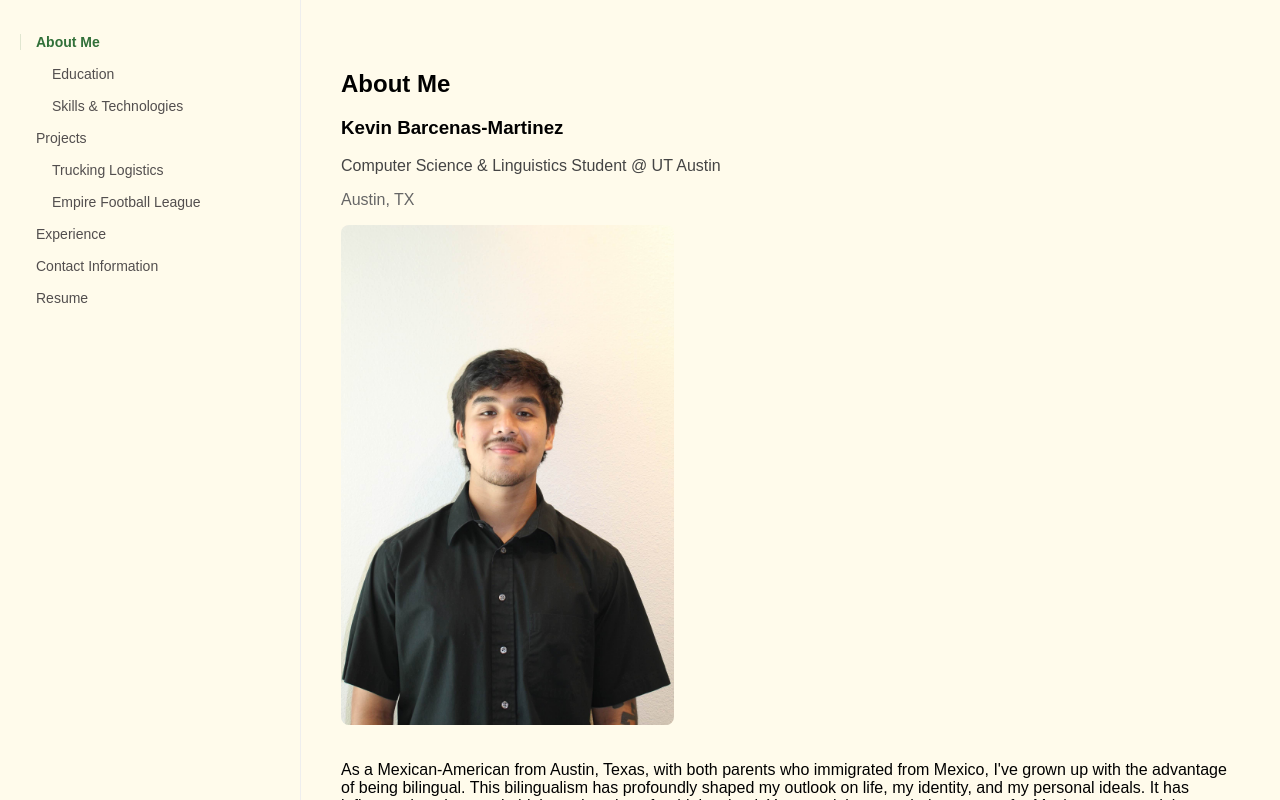
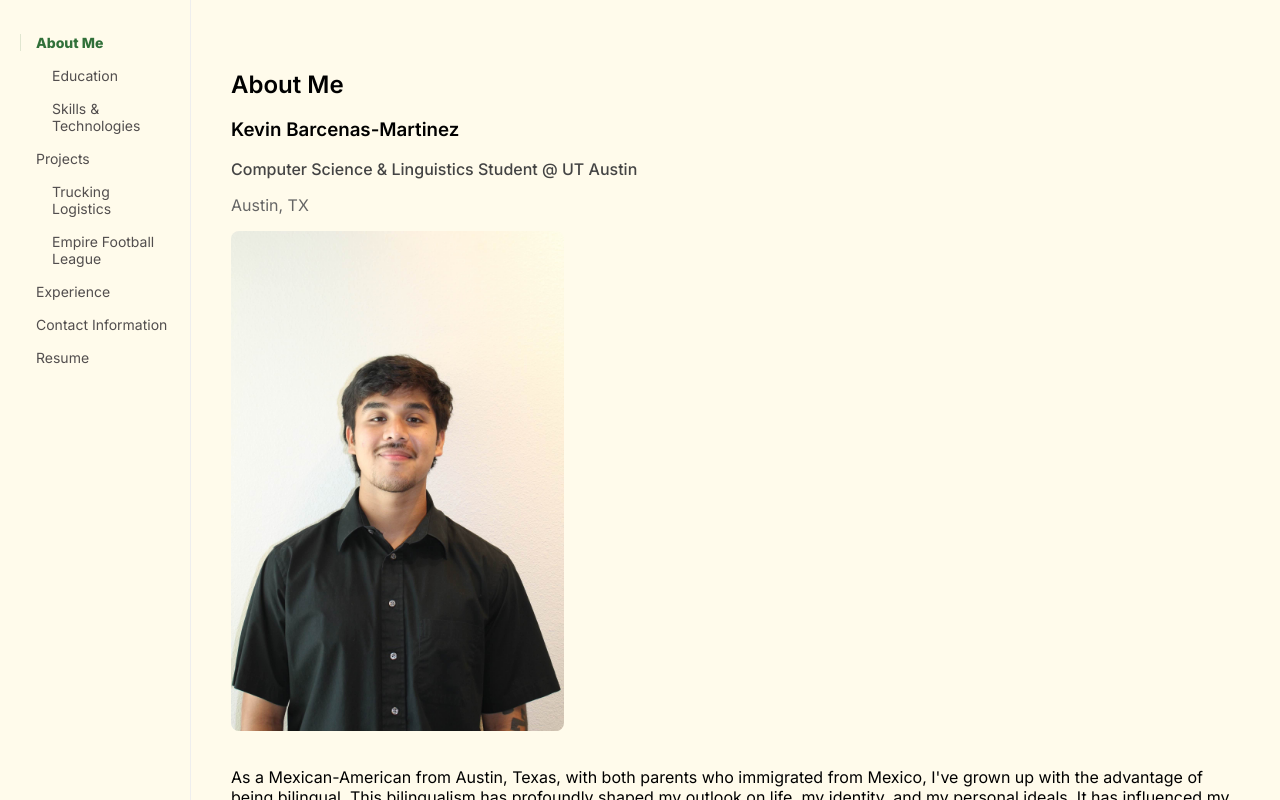
Before and after one commit to kevinbarcenasmtz/kevinbarcenasmtz.github.io, a React (Vite) app: page / in a window 1280 px wide. Built offline with nearby package versions, Linux system fonts and the light colour scheme.

Commit message:
added aniver font to portfolio, color changes, and beginning of refactoring

```diff
--- a/index.html
+++ b/index.html
@@ -2,6 +2,11 @@
 <html lang="en">
   <head>
     <meta charset="UTF-8" />
+    <!-- Preconnect to Google Fonts for better performance -->
+    <link rel="preconnect" href="https://fonts.googleapis.com">
+    <link rel="preconnect" href="https://fonts.gstatic.com" crossorigin>
+    <!-- Import Inter font with multiple weights -->
+    <link href="https://fonts.googleapis.com/css2?family=Inter:wght@400;500;600;700;800&display=swap" rel="stylesheet">
     <link rel="icon" type="image/svg+xml" href="/vite.svg" />
     <meta name="viewport" content="width=device-width, initial-scale=1.0" />
     <title>Kevin Barcenas-Martinez Portfolio</title>
--- a/src/components/resume/resume.css
+++ b/src/components/resume/resume.css
@@ -7,12 +7,19 @@
 
 .profile-section h1 {
   margin-bottom: 0.5rem;
+  font-weight: 700;
+}
+
+.profile-section h3 {
+  font-weight: 600;
 }
 
 .subtitle {
   color: #444;
   margin-bottom: 0.25rem;
+  font-weight: 500;
 }
+
 .headshot {
   border-radius: 8px;
   max-width: 500px;
@@ -27,9 +34,14 @@
   margin-bottom: 2rem;
 }
 
+.education-section h3, .experience-item h3, .project-item h3 {
+  font-weight: 600;
+}
+
 .degree, .company, .project-tech {
   color: #444;
   margin-bottom: 0.5rem;
+  font-weight: 500;
 }
 
 .details {
@@ -46,6 +58,7 @@
 .period, .project-date {
   color: #666;
   font-style: italic;
+  font-weight: 400;
 }
 
 .experience-description li, .project-description li {
@@ -58,6 +71,7 @@
 
 .skill-category h4 {
   margin-bottom: 0.25rem;
+  font-weight: 600;
 }
 
 .contact-info p {
@@ -65,13 +79,14 @@
 }
 
 .contact-label {
-  font-weight: 500;
+  font-weight: 600;
   margin-right: 0.5rem;
 }
 
 .contact-info a {
   color: #317309;
   text-decoration: none;
+  font-weight: 500;
 }
 
 .contact-info a:hover {
--- a/src/components/sidebar/toc.css
+++ b/src/components/sidebar/toc.css
@@ -22,7 +22,7 @@
 }
 
 .toc-link:hover {
-  color: #333;
+  color: #948989;
 }
 
 .toc-link.active {
--- a/src/index.css
+++ b/src/index.css
@@ -1,6 +1,6 @@
 body {
   margin: 0;
-  font-family: sans-serif;
+  font-family: 'Inter', -apple-system, BlinkMacSystemFont, 'Segoe UI', Roboto, sans-serif;
   background: #fffbeb;
   overflow-x: hidden;
 }
@@ -12,7 +12,7 @@ body {
 }
 
 .sidebar {
-  width: 260px;
+  width: 150px;
   padding: 20px;
   overflow-y: auto;
   border-right: 1px solid #eee;
@@ -65,7 +65,7 @@ body {
 
 .toc-link.active {
   color: royalblue;
-  font-weight: bold;
+  font-weight: 800;
 }
 
 .section {
@@ -76,6 +76,7 @@ body {
 .section h2 {
   font-size: 24px;
   margin-bottom: 16px;
+  font-weight: 600;
 }
 
 /* Mobile menu toggle button */
@@ -85,7 +86,7 @@ body {
   top: 20px;
   right: 20px;
   z-index: 100;
-  background: royalblue;
+  background: #317039;
   color: white;
   border: none;
   border-radius: 50%;
@@ -107,7 +108,7 @@ body {
     left: 0;
     width: 80%;
     height: 100vh;
-    background: white;
+    background: #fffbeb;
     z-index: 99;
     transform: translateX(-100%);
     box-shadow: 2px 0 5px rgba(0,0,0,0.1);
@@ -144,6 +145,7 @@ body {
     font-size: 20px;
   }
 }
+
 /* Add to index.css */
 .mobile-overlay {
   position: fixed;
@@ -164,6 +166,7 @@ body {
   text-decoration: none;
   border-radius: 4px;
   transition: background-color 0.3s;
+  font-weight: 500;
 }
 
 .resume-button:hover {
```
Also changed, not shown: src/data/portfolio.ts (added, +28 -0 lines), src/components/layout/PortfolioLayout.tsx (added), src/components/layout/Section.tsx (added), src/data/section.ts (added), src/hooks/usePortfolioNavigation.ts (added), src/utils/sectionRenderer.tsx (added).
